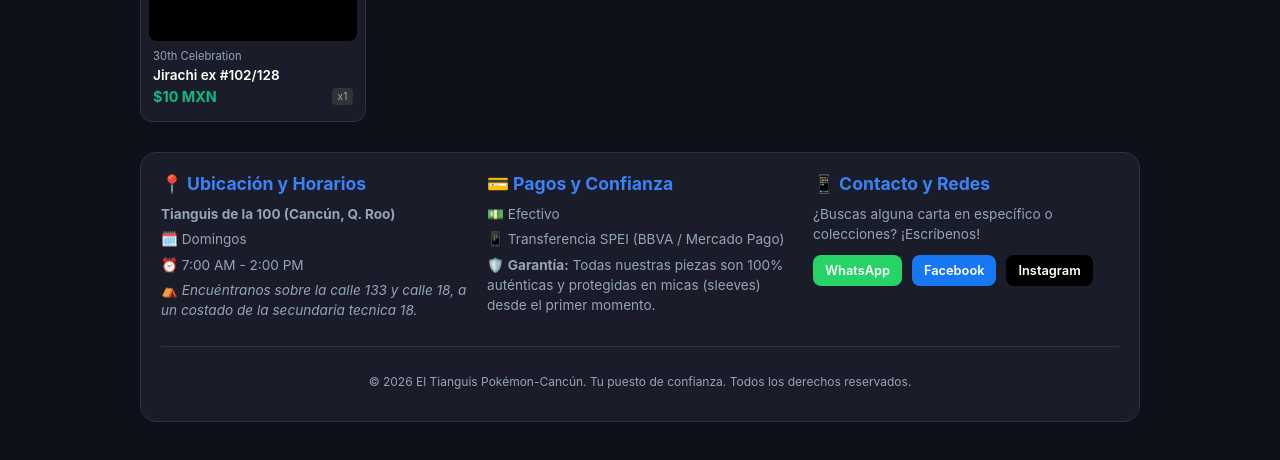
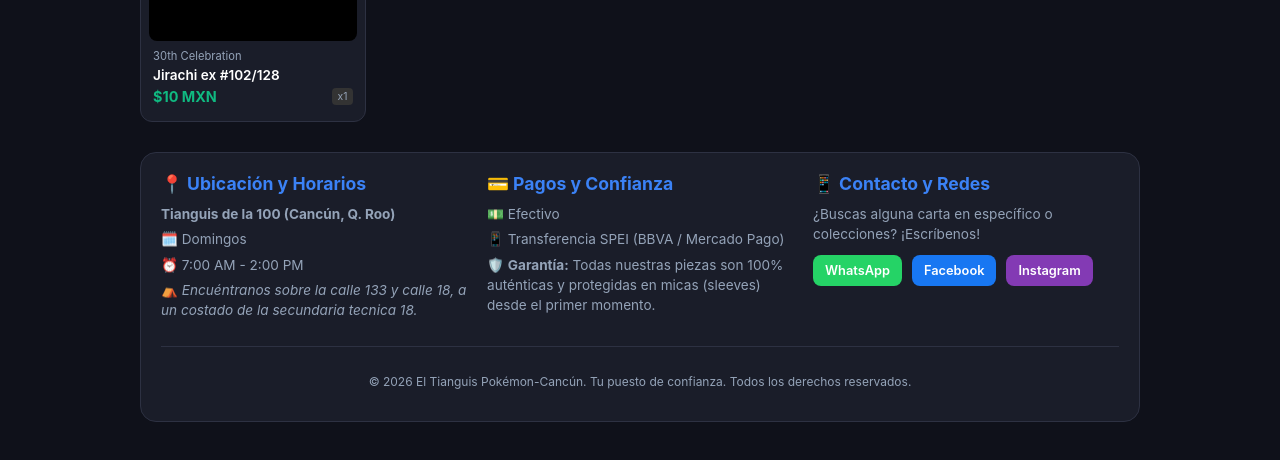
Before and after one commit to JosueAaronVelazquezRosado/VENTA-TCG-PKM, a plain HTML site: page index.html in a window 1280 px wide. Shown: the part 10714-11174 px from the top of the page. Drawn offline with Linux system fonts and the light colour scheme.

Commit message:
Update index.html

```diff
--- a/index.html
+++ b/index.html
@@ -465,7 +465,7 @@
             <div class="footer-socials">
                 <a href="https://wa.me/9983119499" target="_blank" class="social-btn" style="background:#25d366;">WhatsApp</a>
                 <a href="https://www.facebook.com/share/1EKpoxa4iU/" target="_blank" class="social-btn" style="background:#1877f2;">Facebook</a>
-                <a href="https://www.instagram.com/el_tianguis_pokemon_cancun?bqrl=MWZvMThucG10dTd5cg==" target="_blank" class="social-btn" style="background:#000000;">Instagram</a>
+                <a href="https://www.instagram.com/el_tianguis_pokemon_cancun?bqrl=MWZvMThucG10dTd5cg==" target="_blank" class="social-btn" style="background:#833AB4;">Instagram</a>
             </div>
         </div>
     </div>
```
